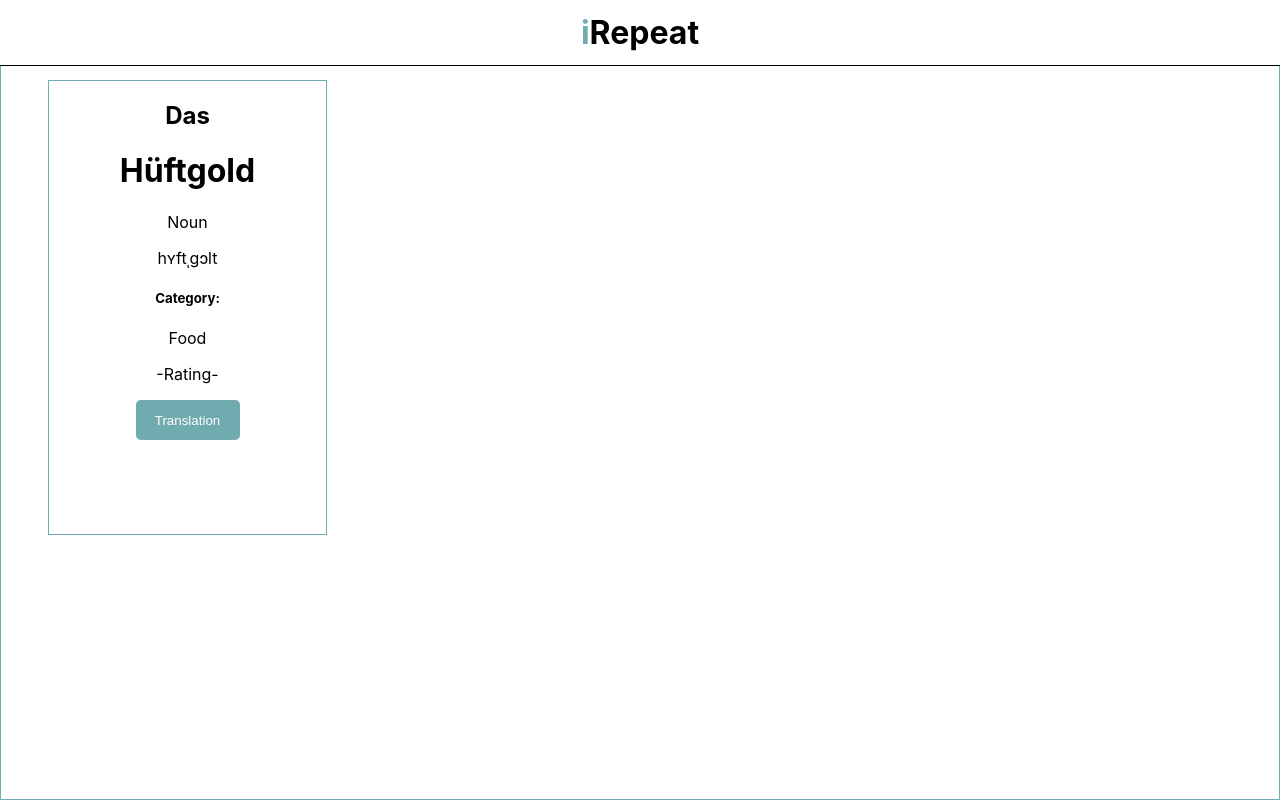
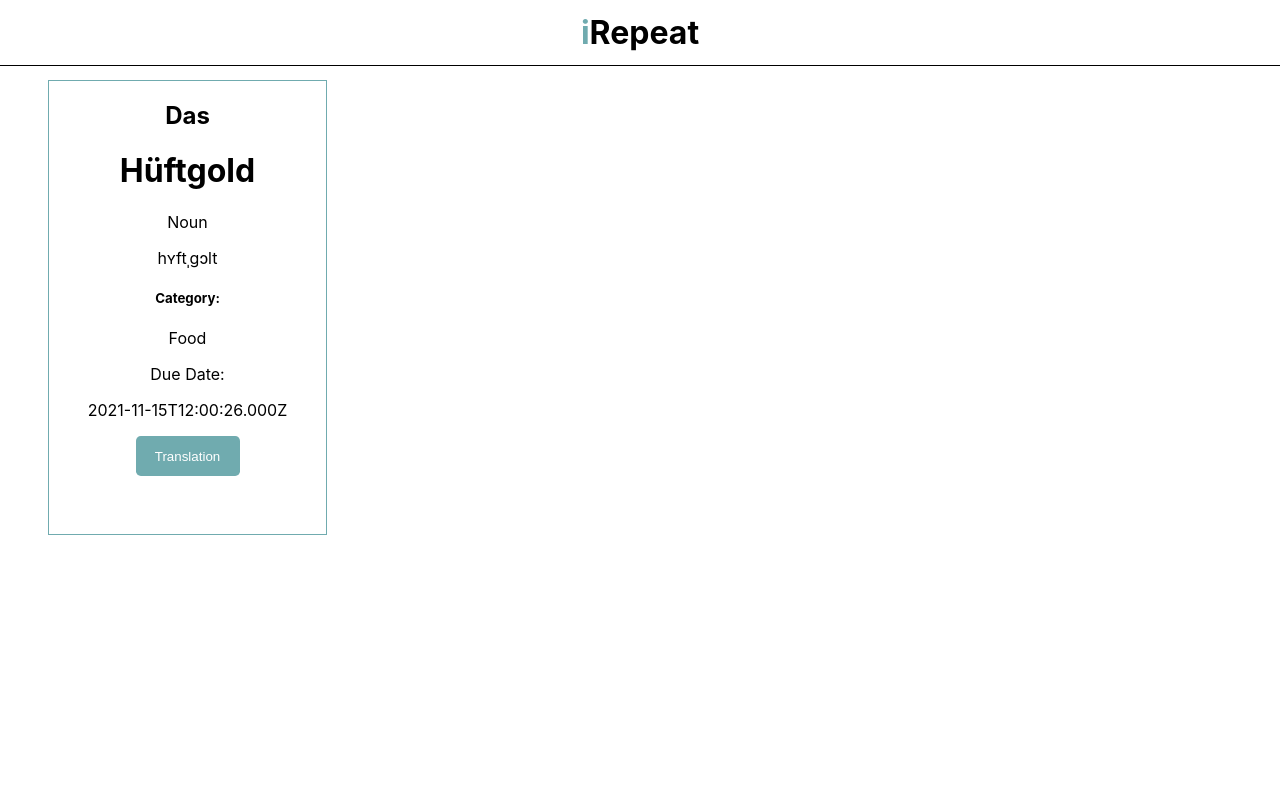
Before and after one commit to JannisHeyer/irepeat-app, a Next.js app: page / in a window 1280 px wide. Built offline with nearby package versions, Linux system fonts and the light colour scheme.

Commit message:
implement spaced repetition

```diff
--- a/components/Card.jsx
+++ b/components/Card.jsx
@@ -1,11 +1,6 @@
 import styled from "styled-components";
 import { motion } from "framer-motion";
 import { useState } from "react";
-
-const variants = {
-  front: { rotateY: 0 },
-  back: { rotateY: 180 },
-};
 
 export const Card = ({
   article,
@@ -18,17 +13,25 @@ export const Card = ({
   onDirectionLock,
   animate,
   onDragEnd,
+  dueDate,
 }) => {
+  const variants = {
+    front: { rotateY: 0 },
+    back: { rotateY: 180 },
+  };
+
   const [isFlipped, setIsFlipped] = useState(false);
   return (
     <>
-      <StyledCardContainer></StyledCardContainer>
       <StyledSwiper
         drag
         dragConstraints={{ left: 0, right: 0, top: 0, bottom: 0 }}
         dragDirectionLock
         onDirectionLock={onDirectionLock}
-        onDragEnd={onDragEnd}
+        onDragEnd={(e, info) => {
+          setIsFlipped(false);
+          onDragEnd(e, info);
+        }}
         animate={animate}
         style={style}
         transition={{ ease: [0.6, 0.05, -0.01, 0.9] }}
@@ -45,8 +48,8 @@ export const Card = ({
               <p>{ipa}</p>
               <h5>Category:</h5>
               <p>{category}</p>
-              <p>-Rating-</p>
-
+              <p>Due Date:</p>
+              <p>{dueDate}</p>
               <StyledButton
                 onClick={() => setIsFlipped((isFlipped) => !isFlipped)}
               >
--- a/components/CardStack.jsx
+++ b/components/CardStack.jsx
@@ -8,10 +8,15 @@ import React, { useState } from "react";
 import Card from "../components/Card";
 import inactiveCards from "../data/inactiveCards";
 import EndCard from "../components/EndCard";
+import dayjs from "dayjs";
+import { supermemo } from "supermemo";
 
-
-export const CardStack = ({ vocabularies, setVocabularies }) => {
-
+export const CardStack = ({
+  vocabularies,
+  setVocabularies,
+  isFLipped,
+  setIsFlipped,
+}) => {
   const [inactive, setInactive] = useState(inactiveCards);
   const [dragStart, setDragStart] = useState({
     axis: null,
@@ -47,20 +52,68 @@ export const CardStack = ({ vocabularies, setVocabularies }) => {
       const lastIndex = vocabularies.length - 1;
       const lastElement = vocabularies[lastIndex];
 
+      //
+      function practice(lastElement) {
+        const { interval, repetition, efactor } = supermemo(
+          lastElement,
+          lastElement.grade
+        );
+        console.log(
+          `word: ${lastElement.word} from interval ${lastElement.interval} to ${interval}`
+        );
+
+        const dueDate = dayjs(Date.now()).add(interval, "day").toISOString();
+
+        return { ...lastElement, interval, repetition, efactor, dueDate };
+      }
+      //
+      const decreaseGrade = () => {
+        lastElement.grade = lastElement.grade - 1;
+        if (lastElement.grade <= 0) {
+          lastElement.grade = 0;
+        }
+        const updatedLastElement = practice(lastElement);
+        const newVocabulary = [
+          updatedLastElement,
+          ...vocabularies.slice(0, lastIndex),
+        ];
+        const sortedVocabularies = newVocabulary.sort((a, b) =>
+          dayjs(a).isAfter(dayjs(b)) ? 1 : -1
+        );
+        setVocabularies([...sortedVocabularies]);
+      };
+
+      const increadeGrade = () => {
+        lastElement.grade = lastElement.grade + 1;
+        const updatedLastElement = practice(lastElement);
+        const newVocabulary = [
+          updatedLastElement,
+          ...vocabularies.slice(0, lastIndex),
+        ];
+        const sortedVocabularies = newVocabulary.sort((a, b) =>
+          dayjs(a).isAfter(dayjs(b)) ? 1 : -1
+        );
+        setVocabularies([...sortedVocabularies]);
+      };
+
       const setCurrentCardInactive = () => {
+        if (lastElement.grade > 5) {
+          lastElement.grade = 0;
+        }
         lastElement.active = false;
         const allInactiveCards = vocabularies.filter(checkInactive);
         const allActiveCards = vocabularies.filter(checkActive);
         setVocabularies([...allActiveCards]);
         setInactive([...inactive, ...allInactiveCards]);
       };
-      const moveCurrentCardtoButtom = () => {
+      /*const moveCurrentCardtoButtom = () => {
+        lastElement.grade = lastElement.grade - 1;
         const newVocabulary = [
           lastElement,
           ...vocabularies.slice(0, lastIndex),
         ];
         setVocabularies([...newVocabulary]);
-      };
+      };*/
       function checkInactive(vocabularies) {
         return vocabularies.active === false;
       }
@@ -69,9 +122,12 @@ export const CardStack = ({ vocabularies, setVocabularies }) => {
       }
 
       if (animation.x < 0) {
+        decreaseGrade();
+      } else {
+        increadeGrade();
+      }
+      if (lastElement.grade > 5) {
         setCurrentCardInactive();
-      } else {
-        moveCurrentCardtoButtom();
       }
     }, 200);
   };
@@ -89,12 +145,23 @@ export const CardStack = ({ vocabularies, setVocabularies }) => {
   const renderCards = (vocabularies) => {
     return vocabularies.map(
       (
-        { article, word, wordType, ipa, category, rating, translation, active },
+        {
+          article,
+          word,
+          wordType,
+          ipa,
+          category,
+          rating,
+          translation,
+          active,
+          dueDate,
+        },
         index
       ) => {
         if (index === vocabularies.length - 1) {
           return (
             <Card
+              dueDate={dueDate}
               active={active}
               key={word}
               word={word}
@@ -113,6 +180,7 @@ export const CardStack = ({ vocabularies, setVocabularies }) => {
         } else
           return (
             <Card
+              dueDate={dueDate}
               active={active}
               key={word}
               word={word}
--- a/data/vocabularyList.js
+++ b/data/vocabularyList.js
@@ -1,3 +1,5 @@
+import dayjs from "dayjs";
+
 export const vocabularyList = [
   {
     word: "Currywurst",
@@ -5,9 +7,13 @@ export const vocabularyList = [
     wordType: "Noun",
     ipa: "ˈkœʁiˌvʊʁst",
     category: "food",
-    rating: 10,
     translation: "Curry sausage",
     active: true,
+    grade: 0,
+    interval: 0,
+    repetition: 0,
+    efactor: 2.5,
+    dueDate: dayjs(Date.now()).toISOString(),
   },
   {
     word: "Apfel",
@@ -15,9 +21,13 @@ export const vocabularyList = [
     wordType: "Noun",
     ipa: "ˈapfəl",
     category: "food",
-    rating: 10,
     translation: "Apple",
     active: true,
+    grade: 0,
+    interval: 0,
+    repetition: 0,
+    efactor: 2.5,
+    dueDate: dayjs(Date.now()).toISOString(),
   },
   {
     word: "Brot",
@@ -25,9 +35,13 @@ export const vocabularyList = [
     wordType: "Noun",
     ipa: "ˈbʁoːt",
     category: "food",
-    rating: 10,
     translation: "Bread",
     active: true,
+    grade: 0,
+    interval: 0,
+    repetition: 0,
+    efactor: 2.5,
+    dueDate: dayjs(Date.now()).toISOString(),
   },
   {
     word: "Teller",
@@ -35,9 +49,13 @@ export const vocabularyList = [
     wordType: "Noun",
     ipa: "ˈtɛlər",
     category: "food",
-    rating: 10,
     translation: "Plate",
     active: true,
+    grade: 0,
+    interval: 0,
+    repetition: 0,
+    efactor: 2.5,
+    dueDate: dayjs(Date.now()).toISOString(),
   },
   {
     word: "Essen",
@@ -45,9 +63,13 @@ export const vocabularyList = [
     wordType: "Noun",
     ipa: "ˈɛsən",
     category: "food",
-    rating: 10,
     translation: "Food",
     active: true,
+    grade: 0,
+    interval: 0,
+    repetition: 0,
+    efactor: 2.5,
+    dueDate: dayjs(Date.now()).toISOString(),
   },
   {
     word: "Küchenutensil",
@@ -55,9 +77,13 @@ export const vocabularyList = [
     wordType: "Noun",
     ipa: "ˈkʏçn̩ʔutɛnˌziːl",
     category: "food",
-    rating: 30,
     translation: "kitchen utensil",
     active: true,
+    grade: 0,
+    interval: 0,
+    repetition: 0,
+    efactor: 2.5,
+    dueDate: dayjs(Date.now()).toISOString(),
   },
   {
     word: "Wunderbar",
@@ -65,9 +91,13 @@ export const vocabularyList = [
     wordType: "Adjective",
     ipa: "ˈvʊndɐˌbaːɐ̯",
     category: "Adjective",
-    rating: 20,
     translation: "Marvelous",
     active: true,
+    grade: 0,
+    interval: 0,
+    repetition: 0,
+    efactor: 2.5,
+    dueDate: dayjs(Date.now()).toISOString(),
   },
 
   {
@@ -76,9 +106,13 @@ export const vocabularyList = [
     wordType: "Adjective",
     ipa: "ˈɛŋstlɪç",
     category: "Adjective",
-    rating: 20,
     translation: "Scared",
     active: true,
+    grade: 0,
+    interval: 0,
+    repetition: 0,
+    efactor: 2.5,
+    dueDate: dayjs(Date.now()).toISOString(),
   },
 
   {
@@ -87,9 +121,13 @@ export const vocabularyList = [
     wordType: "Adjective",
     ipa: "ˈkʁoːnɪʃ",
     category: "Adjective",
-    rating: 20,
     translation: "Chronicly",
     active: true,
+    grade: 0,
+    interval: 0,
+    repetition: 0,
+    efactor: 2.5,
+    dueDate: dayjs(Date.now()).toISOString(),
   },
 
   {
@@ -98,9 +136,13 @@ export const vocabularyList = [
     wordType: "Adjective",
     ipa: "ˈaʊ̯sɡəˌfʊkst",
     category: "Adjective",
-    rating: 30,
     translation: "Clever",
     active: true,
+    grade: 0,
+    interval: 0,
+    repetition: 0,
+    efactor: 2.5,
+    dueDate: dayjs(Date.now()).toISOString(),
   },
   {
     word: "Bus",
@@ -108,9 +150,13 @@ export const vocabularyList = [
     wordType: "Noun",
     ipa: "bʊs",
     category: "Transportation",
-    rating: 10,
     translation: "Bus",
     active: true,
+    grade: 0,
+    interval: 0,
+    repetition: 0,
+    efactor: 2.5,
+    dueDate: dayjs(Date.now()).toISOString(),
   },
   {
     word: "Bushaltestelle",
@@ -118,9 +164,13 @@ export const vocabularyList = [
     wordType: "Noun",
     ipa: "ˈbʊshaltəˌʃtɛlə",
     category: "Transportation",
-    rating: 30,
     translation: "Bus stop",
     active: true,
+    grade: 0,
+    interval: 0,
+    repetition: 0,
+    efactor: 2.5,
+    dueDate: dayjs(Date.now()).toISOString(),
   },
   {
     word: "fliegen",
@@ -128,9 +178,13 @@ export const vocabularyList = [
     wordType: "Verb",
     ipa: "ˈfliːɡn̩",
     category: "Transportation",
-    rating: 20,
     translation: "Flying",
     active: true,
+    grade: 0,
+    interval: 0,
+    repetition: 0,
+    efactor: 2.5,
+    dueDate: dayjs(Date.now()).toISOString(),
   },
   {
     word: "bogenschießen",
@@ -138,9 +192,13 @@ export const vocabularyList = [
     wordType: "Substantiv",
     ipa: "ˈboːɡn̩ˌʃiːsn̩",
     category: "Sport",
-    rating: 30,
     translation: "Archery",
     active: true,
+    grade: 0,
+    interval: 0,
+    repetition: 0,
+    efactor: 2.5,
+    dueDate: dayjs(Date.now()).toISOString(),
   },
   {
     word: "programmieren",
@@ -148,9 +206,13 @@ export const vocabularyList = [
     wordType: "Verb",
     ipa: "pʁoɡʁaˈmiːʁən",
     category: "Beruf",
-    rating: 30,
     translation: "To Program",
     active: true,
+    grade: 0,
+    interval: 0,
+    repetition: 0,
+    efactor: 2.5,
+    dueDate: dayjs(Date.now()).toISOString(),
   },
   {
     word: "Henne",
@@ -158,9 +220,13 @@ export const vocabularyList = [
     wordType: "Noun",
     ipa: "-ɛnə",
     category: "Tier",
-    rating: 10,
     translation: "Hen",
     active: true,
+    grade: 0,
+    interval: 0,
+    repetition: 0,
+    efactor: 2.5,
+    dueDate: dayjs(Date.now()).toISOString(),
   },
   {
     word: "merkwürdig",
@@ -168,9 +234,13 @@ export const vocabularyList = [
     wordType: "Adjektiv",
     ipa: "ˈmɛʁkˌvʏʁdɪç",
     category: "Adjektive",
-    rating: 30,
     translation: "Remarkable or Weird",
     active: true,
+    grade: 0,
+    interval: 0,
+    repetition: 0,
+    efactor: 2.5,
+    dueDate: dayjs(Date.now()).toISOString(),
   },
   {
     word: "Kartoffel",
@@ -178,9 +248,13 @@ export const vocabularyList = [
     wordType: "Noun",
     ipa: "kɑˈtɔfəl",
     category: "Food",
-    rating: 10,
     translation: "Potato",
     active: true,
+    grade: 0,
+    interval: 0,
+    repetition: 0,
+    efactor: 2.5,
+    dueDate: dayjs(Date.now()).toISOString(),
   },
   {
     word: "Hüftgold",
@@ -188,9 +262,13 @@ export const vocabularyList = [
     wordType: "Noun",
     ipa: "hʏftˌɡɔlt",
     category: "Food",
-    rating: 30,
     translation: "Love handles",
     active: true,
+    grade: 0,
+    interval: 0,
+    repetition: 0,
+    efactor: 2.5,
+    dueDate: dayjs(Date.now()).toISOString(),
   },
 ];
 
--- a/package.json
+++ b/package.json
@@ -10,6 +10,7 @@
   },
   "dependencies": {
     "animate.css": "^4.1.1",
+    "dayjs": "^1.10.7",
     "framer-motion": "^5.0.1",
     "next": "12.0.1",
     "react": "17.0.2",
@@ -19,6 +20,7 @@
     "react-stars": "^2.2.5",
     "reactjs-popup": "^2.0.5",
     "styled-components": "^5.3.3",
+    "supermemo": "^2.0.17",
     "uuid": "^8.3.2"
   },
   "devDependencies": {
--- a/pages/_app.jsx
+++ b/pages/_app.jsx
@@ -2,16 +2,21 @@ import React from "react";
 import GlobalStyles from "../styles/globalStyles";
 import { vocabularyList } from "../data/vocabularyList";
 import { useLocalStorageState } from "../utils/localStorage";
+import { useState } from "react";
 
 function MyApp({ Component, pageProps }) {
+  const [category, setCategory] = useState();
   const [vocabularies, setVocabularies] = useLocalStorageState(
     "vocabularies",
     vocabularyList
   );
+
   return (
     <>
       <GlobalStyles />
       <Component
+        category={category}
+        setCategory={setCategory}
         vocabularies={vocabularies}
         setVocabularies={setVocabularies}
         {...pageProps}
```
Also changed, not shown: components/BrowseByCategory.jsx (+7 -8 lines), components/Rating.jsx (added, +60 -0 lines), pages/createCard.jsx (+13 -12 lines), 1 other file (tests, documents, lock files or other folders).
